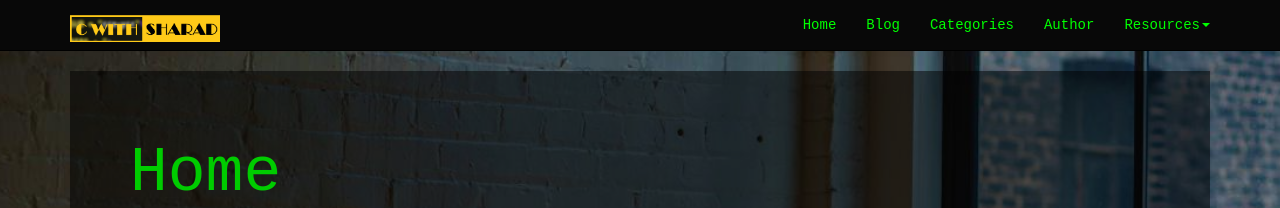
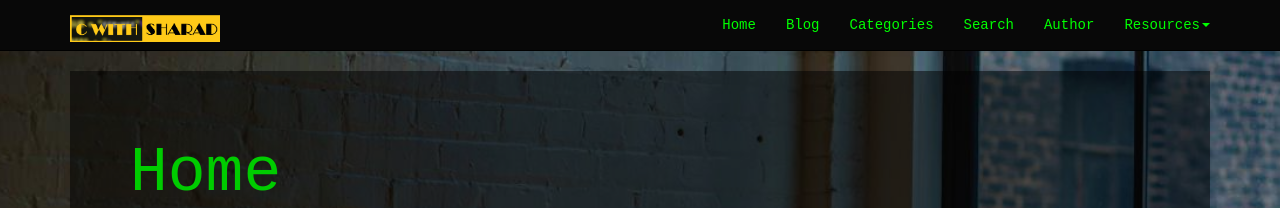
Before and after one commit to cwithsharad/cwithsharad.github.io, a Jekyll site: the page built from index.md, in a window 1280 px wide. Shown: the top 208 px of the page. Built offline with Jekyll 4.4.1, drawn with Linux system fonts in a browser that asks for light colours; emoji names are drawn with the system emoji font.

Commit message:
Update _config.yml

```diff
--- a/_config.yml
+++ b/_config.yml
@@ -42,6 +42,8 @@
     url: /blog/
   - title: Categories
     url: /categories/
+  - title: Search
+    url: /search
   - title: Author
     url: /author
   - title: Resources
```
